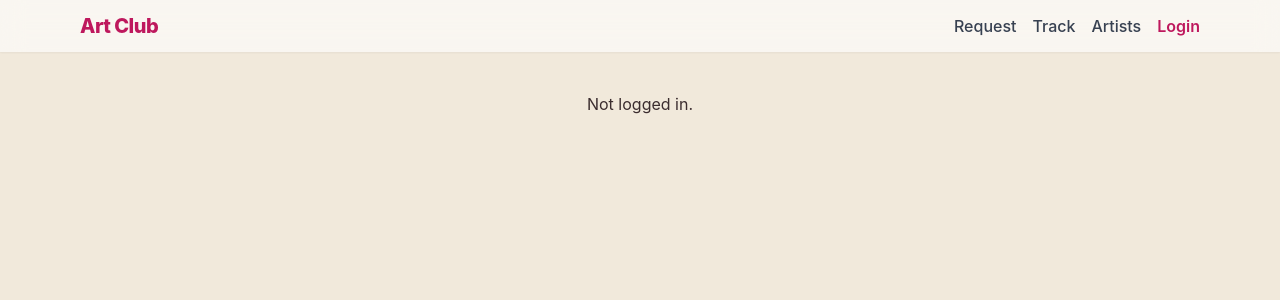
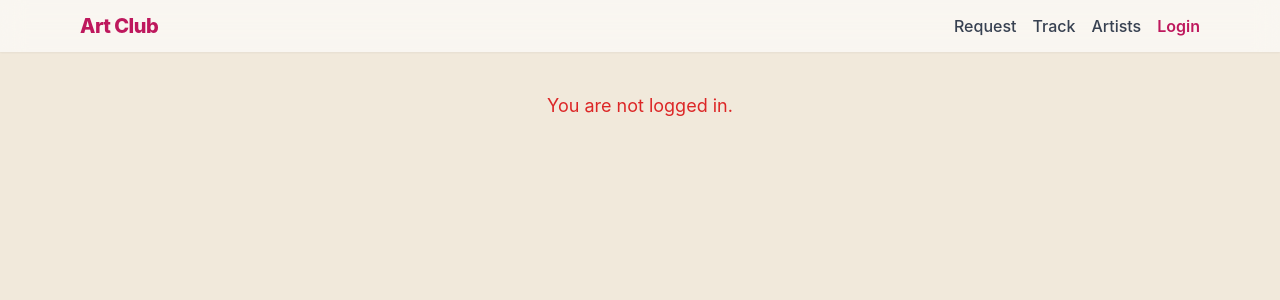
Before and after one commit to deepuhacker9-source/Artclub, a Next.js app: page /dashboard in a window 1280 px wide. Shown: the top 300 px of the page. Built offline with nearby package versions, Linux system fonts and the light colour scheme; no server answers.

Commit message:
Update dashboard.js

```diff
--- a/pages/dashboard.js
+++ b/pages/dashboard.js
@@ -1,14 +1,22 @@
+import dynamic from "next/dynamic";
 import Navbar from "../components/Navbar";
 import { useUser } from "../lib/UserContext";
 
-export default function Dashboard() {
+// Disable SSR completely for this page
+export const getServerSideProps = async () => {
+  return { props: {} };
+};
+
+function DashboardPage() {
   const { profile, loading } = useUser();
 
   if (loading)
     return (
       <>
         <Navbar />
-        <div className="p-10 text-center">Loading...</div>
+        <div className="p-10 text-center text-lg text-gray-600">
+          Loading your dashboard…
+        </div>
       </>
     );
 
@@ -16,7 +24,9 @@ export default function Dashboard() {
     return (
       <>
         <Navbar />
-        <div className="p-10 text-center">Not logged in.</div>
+        <div className="p-10 text-center text-red-600 text-lg">
+          You are not logged in.
+        </div>
       </>
     );
 
@@ -24,9 +34,14 @@ export default function Dashboard() {
     <>
       <Navbar />
       <div className="max-w-4xl mx-auto p-6">
-        <h1 className="text-2xl font-bold">Welcome, {profile.name}</h1>
+        <h1 className="text-3xl font-bold">Welcome, {profile.name}</h1>
         <p className="text-gray-700 mt-2">Role: {profile.role}</p>
       </div>
     </>
   );
 }
+
+// Make sure this page runs ONLY on the client
+export default dynamic(() => Promise.resolve(DashboardPage), {
+  ssr: false,
+});
```
